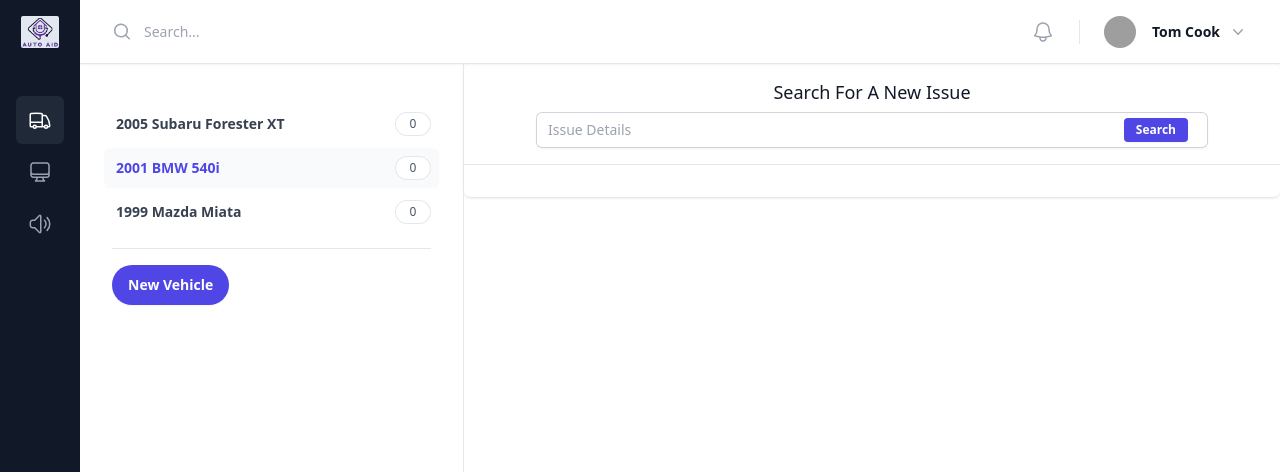
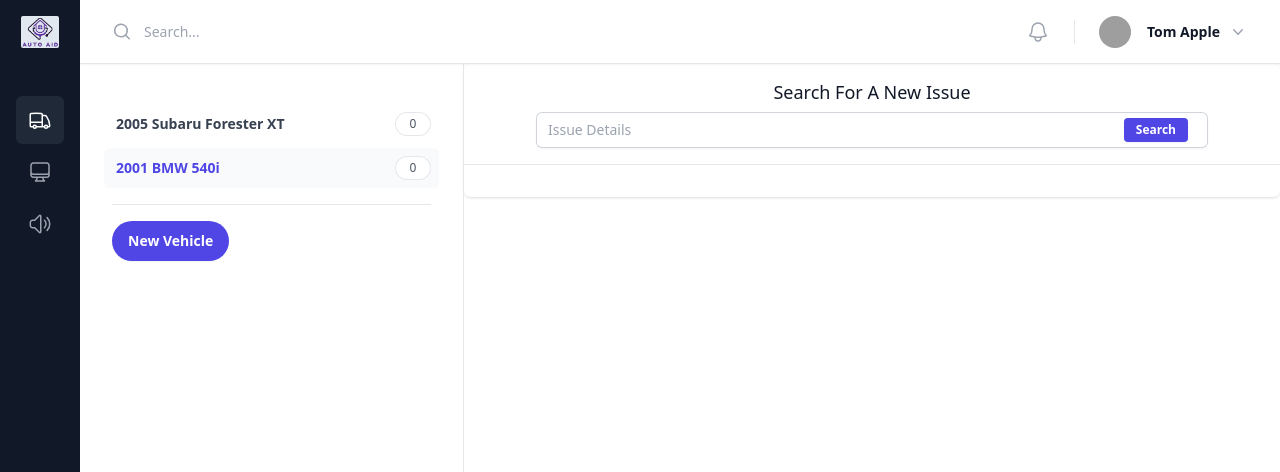
Before and after one commit to navanchauhan/AutoAid, a Flask app: page / in a window 1280 px wide. Shown: the top 472 px of the page. Run offline with Flask 3, Linux system fonts and the light colour scheme; data that the repository does not hold is empty; style sheets or scripts are compiled from the project's sources; some libraries are stand-ins or nearby versions; grey boxes are pictures that could not be loaded.

Commit message:
my changes

```diff
--- a/app.py
+++ b/app.py
@@ -13,7 +13,6 @@
 my_cars = {
     "2005 Subaru Forester XT": 0,
     "2001 BMW 540i": 0,
-    "1999 Mazda Miata": 0,
 }
 
 selected_car = "2001 BMW 540i"
--- a/autoAidModules/search_funcs.py
+++ b/autoAidModules/search_funcs.py
@@ -76,10 +76,10 @@
         "google_domain": "google.com",
         "api_key": os.environ.get("SERP_API_KEY", "demo")
     }
-    #search = GoogleSearch(params)
-    #results = search.get_dict()
+    search = GoogleSearch(params)
+    results = search.get_dict()
 
-    results = res # Debugging Data
+    #results = res # Debugging Data
     if results["search_metadata"]['status'] == "Success":
         data = []
         for idx, result in enumerate(results["organic_results"]):
--- a/templates/index.html
+++ b/templates/index.html
@@ -171,7 +171,7 @@
                 <span class="sr-only">Open user menu</span>
                 <img class="h-8 w-8 rounded-full bg-gray-50" src="https://images.unsplash.com/photo-1472099645785-5658abf4ff4e?ixlib=rb-1.2.1&ixid=eyJhcHBfaWQiOjEyMDd9&auto=format&fit=facearea&facepad=2&w=256&h=256&q=80" alt="">
                 <span class="hidden lg:flex lg:items-center">
-                  <span class="ml-4 text-sm font-semibold leading-6 text-gray-900" aria-hidden="true">Tom Cook</span>
+                  <span class="ml-4 text-sm font-semibold leading-6 text-gray-900" aria-hidden="true">Tom Apple</span>
                   <svg class="ml-2 h-5 w-5 text-gray-400" viewBox="0 0 20 20" fill="currentColor" aria-hidden="true">
                     <path fill-rule="evenodd" d="M5.23 7.21a.75.75 0 011.06.02L10 11.168l3.71-3.938a.75.75 0 111.08 1.04l-4.25 4.5a.75.75 0 01-1.08 0l-4.25-4.5a.75.75 0 01.02-1.06z" clip-rule="evenodd" />
                   </svg>
```
